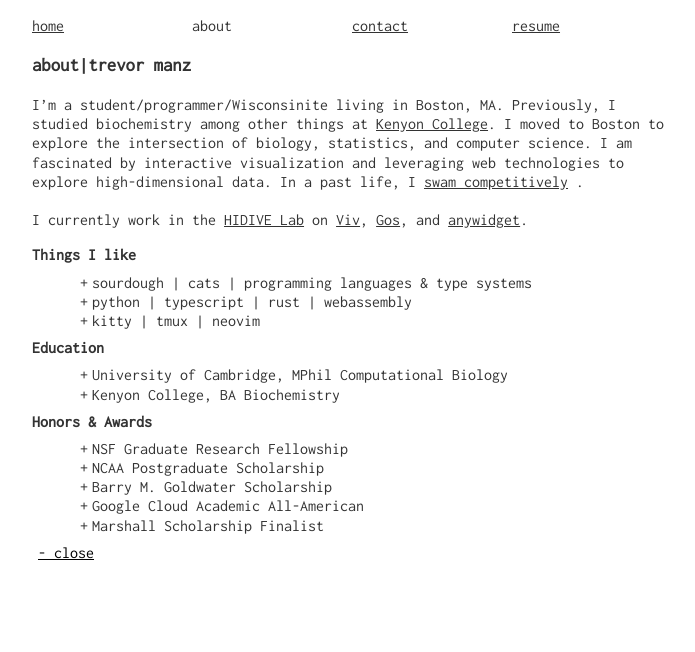
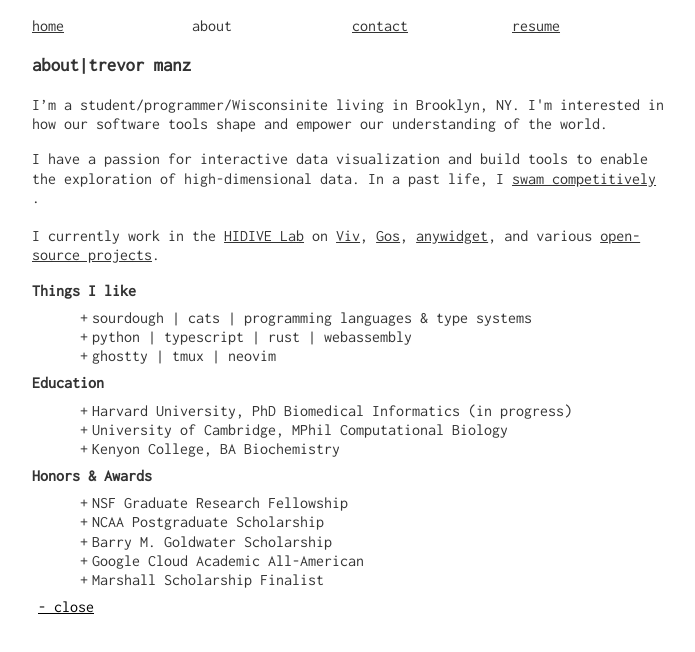
Before and after one commit to manzt/trevorma.nz, a SvelteKit app: page /about in a window 1280 px wide. Both pictures are taken after a click on the button "+ read more". Shown: the top 652 px of the page, without its empty margins (0-695 px from the left). Built offline with nearby package versions, Linux system fonts and the light colour scheme.

Commit message:
update about

```diff
--- a/src/routes/+page.svelte
+++ b/src/routes/+page.svelte
@@ -6,7 +6,7 @@
 	<title>trevor manz | home</title>
 </svelte:head>
 <h3><strong><Typewriter text={'whoami'} />trevor manz</strong></h3>
-<p>graduate student with a passion for bioinformatics, data visualization, and web development.</p>
+<p>graduate student with a passion for data visualization and useful software.</p>
 <p>
 	current PhD candidate & NSF Graduate Research Fellow at
 	<a href="https://hms.harvard.edu/" target="_blank" rel="noreferrer">Harvard Medical School</a>
--- a/src/routes/about/+page.svelte
+++ b/src/routes/about/+page.svelte
@@ -8,18 +8,19 @@
 </svelte:head>
 <h3><strong><Typewriter text={'about'} />trevor manz</strong></h3>
 <p>
-	I’m a student/programmer/Wisconsinite living in Boston, MA. Previously, I studied biochemistry
-	among other things at <a href="https://www.kenyon.edu/" target="_blank" rel="noreferrer"
-		>Kenyon College</a
-	>. I moved to Boston to explore the intersection of biology, statistics, and computer science. I
-	am fascinated
+	I’m a student/programmer/Wisconsinite living in Brooklyn, NY. I'm
+	interested in how our software tools shape and empower our understanding of
+	the world.
+</p>
+<p>
+I have a passion for
 	{#if less}
 		<span class="less">...</span>
 		<button on:click={() => (less = !less)}>+ read more</button>
 	{:else}
 		<span class="more">
-			by interactive visualization and leveraging web technologies to explore high-dimensional data.
-			In a past life, I
+			interactive data visualization and build tools to enable the
+			exploration of high-dimensional data. In a past life, I
 			<a
 				href="https://northcoast.org/sports/2022/4/20/awards-Hunsinger-Award-Releases-Manz-2017.aspx"
 				target="_blank"
@@ -37,7 +38,8 @@
 			on
 			<a href="https://github.com/hms-dbmi/viv" target="_blank" rel="noreferrer">Viv</a>,
 			<a href="https://github.com/gosling-lang/gos" target="_blank" rel="noreferrer">Gos</a>,
-			and <a href="https://github.com/manzt/anywidget" target="_blank" rel="noreferrer">anywidget</a>.
+			<a href="https://github.com/manzt/anywidget" target="_blank" rel="noreferrer">anywidget</a>,
+			and various <a href="https://github.com/manzt/" target="_blank" rel="noreferrer">open-source projects</a>.
 		</span>
 	{/if}
 </p>
@@ -49,13 +51,14 @@
 	<ul>
 		<li>sourdough | cats | programming languages & type systems</li>
 		<li>python | typescript | rust | webassembly</li>
-		<li>kitty | tmux | neovim</li>
+		<li>ghostty | tmux | neovim</li>
 	</ul>
 
 	<h4>
 		<strong>Education</strong>
 	</h4>
 	<ul>
+		<li>Harvard University, PhD Biomedical Informatics (in progress)</li>
 		<li>University of Cambridge, MPhil Computational Biology</li>
 		<li>Kenyon College, BA Biochemistry</li>
 	</ul>
```
